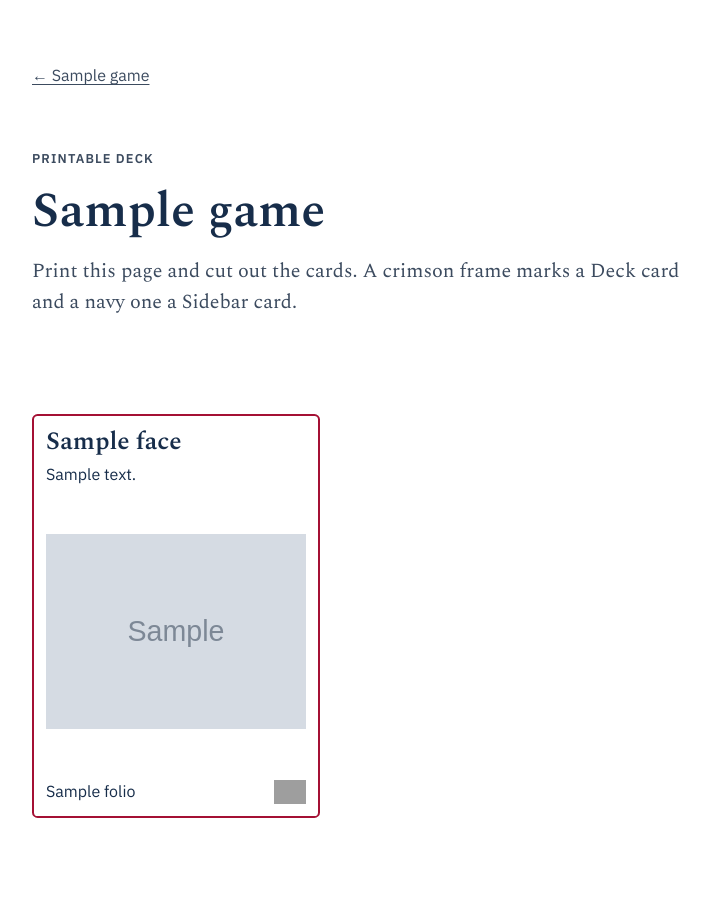
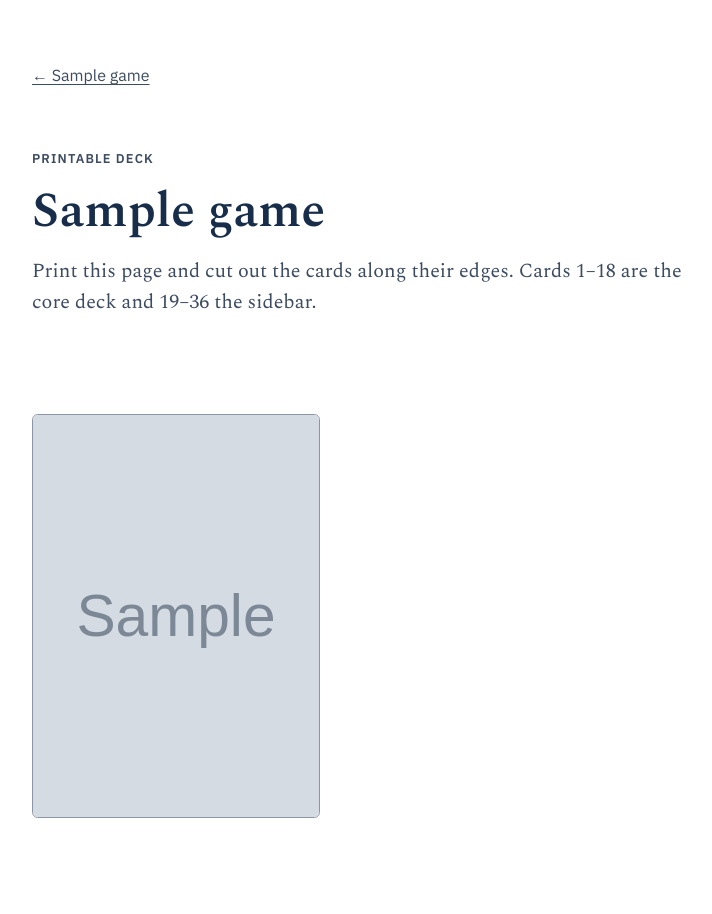
Before and after one commit to tperry17/Ethics-Sandbox-Virtual-Tabletop, a FastAPI app: template sandbox/web/templates/deck.html in a window 1280 px wide. Shown: the whole page, without its empty margins (160-872 px from the left). Run offline with FastAPI, Linux system fonts and the light colour scheme; the template is opened without the code that fills it: most values are stand-ins (such as "Sample title", 1, 10 or a date in 2020); grey boxes marked "Sample" are stand-in pictures; grey boxes are pictures that could not be loaded.

Commit message:
Print the Value Cards' deck page from the printed card pictures
A card with a face picture is printed as that picture alone, with a hairline
to cut along and its name and definition as alt text. The lede says which
numbers are the core deck and which the sidebar, now that no frame does.

Co-Authored-By: Claude Opus 5.5 <noreply@anthropic.com>
Claude-Session: https://claude.ai/code/session_01M3dVsA12gp4s4EGKt1UxPo

```diff
--- a/sandbox/web/templates/deck.html
+++ b/sandbox/web/templates/deck.html
@@ -16,8 +16,13 @@
         <p class="eyebrow">Printable deck</p>
         <h1>{{ game.title }}</h1>
         <div class="prose site__lede">
+          {% if decks|map("first")|map(attribute="face.face_image")|select|first %}
+          <p>Print this page and cut out the cards along their edges. Cards
+          1&ndash;18 are the core deck and 19&ndash;36 the sidebar.</p>
+          {% else %}
           <p>Print this page and cut out the cards. A crimson frame marks a
           Deck card and a navy one a Sidebar card.</p>
+          {% endif %}
         </div>
       </header>
       {% for cards in decks %}
@@ -25,6 +30,12 @@
         {% for card in cards %}
         {% set group = card.fields.get("group", "") %}
         {% set schwartz = card.fields.get("schwartz", "") %}
+        {% if card.face.face_image %}
+        <li class="deck-card deck-card--printed deck-card--{{ group|lower or 'plain' }}">
+          <img class="deck-card__face" src="{{ card.face.face_image }}"
+               alt="{{ card.face.title }}. {{ card.face.body }}">
+        </li>
+        {% else %}
         <li class="deck-card deck-card--{{ group|lower or 'plain' }}">
           <h2 class="deck-card__title">{{ card.face.title }}</h2>
           <p class="deck-card__body">{{ card.face.body }}</p>
@@ -38,6 +49,7 @@
             {% endif %}
           </p>
         </li>
+        {% endif %}
         {% endfor %}
       </ol>
       {% endfor %}
--- a/static/css/deck.css
+++ b/static/css/deck.css
@@ -24,6 +24,21 @@
 
 .deck-card--sidebar {
   border-color: var(--card-frame-sidebar);
+}
+
+/* A card printed from its picture: the picture is the whole face, and the
+   card keeps only a hairline to cut along. */
+.deck-card--printed {
+  padding: 0;
+  overflow: hidden;
+  border: var(--line-hairline) solid var(--surface-border-strong);
+}
+
+.deck-card__face {
+  display: block;
+  width: 100%;
+  height: 100%;
+  object-fit: cover;
 }
 
 .deck-card__title {
```
Also changed, not shown: tests/test_app_games.py (+3 -1 lines).
